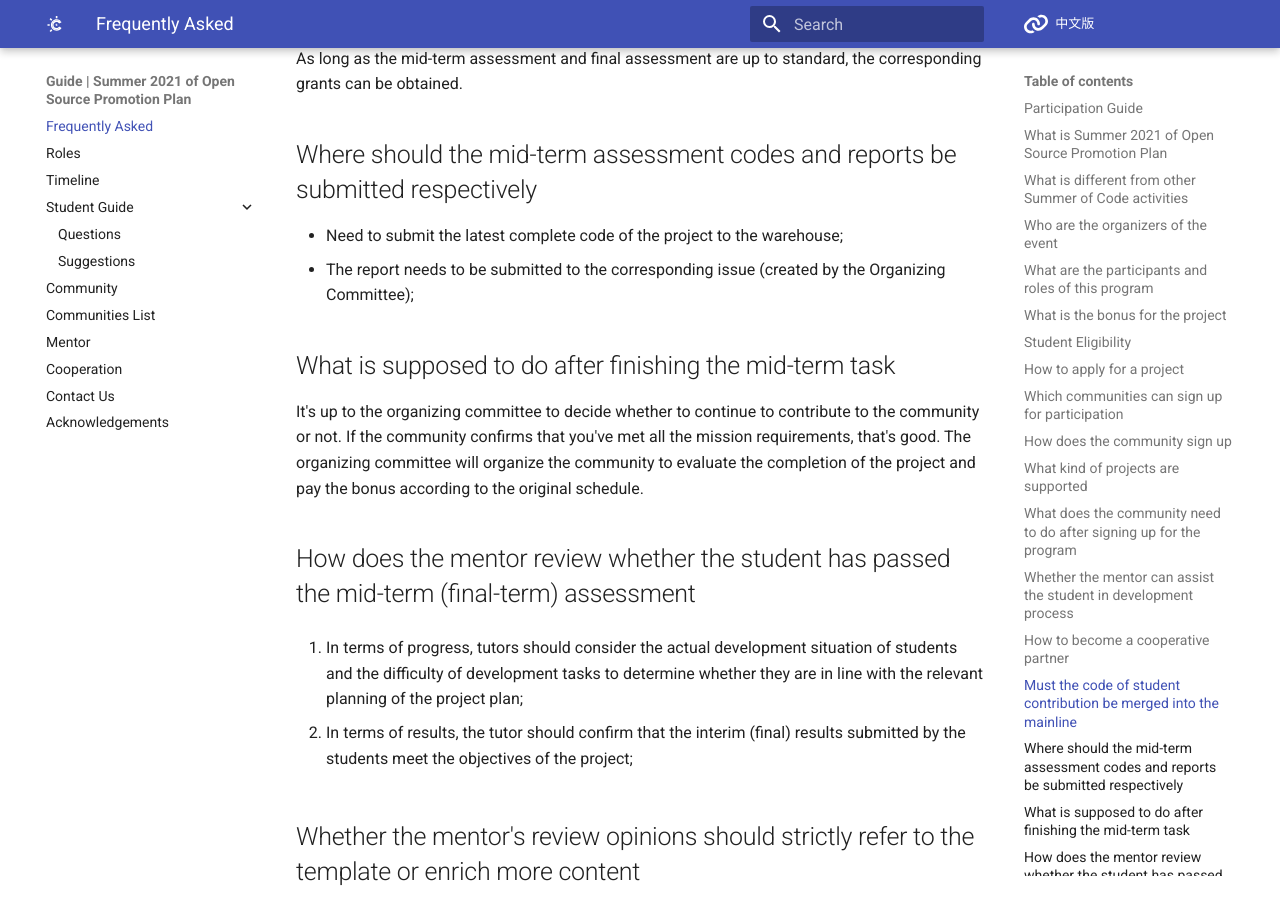
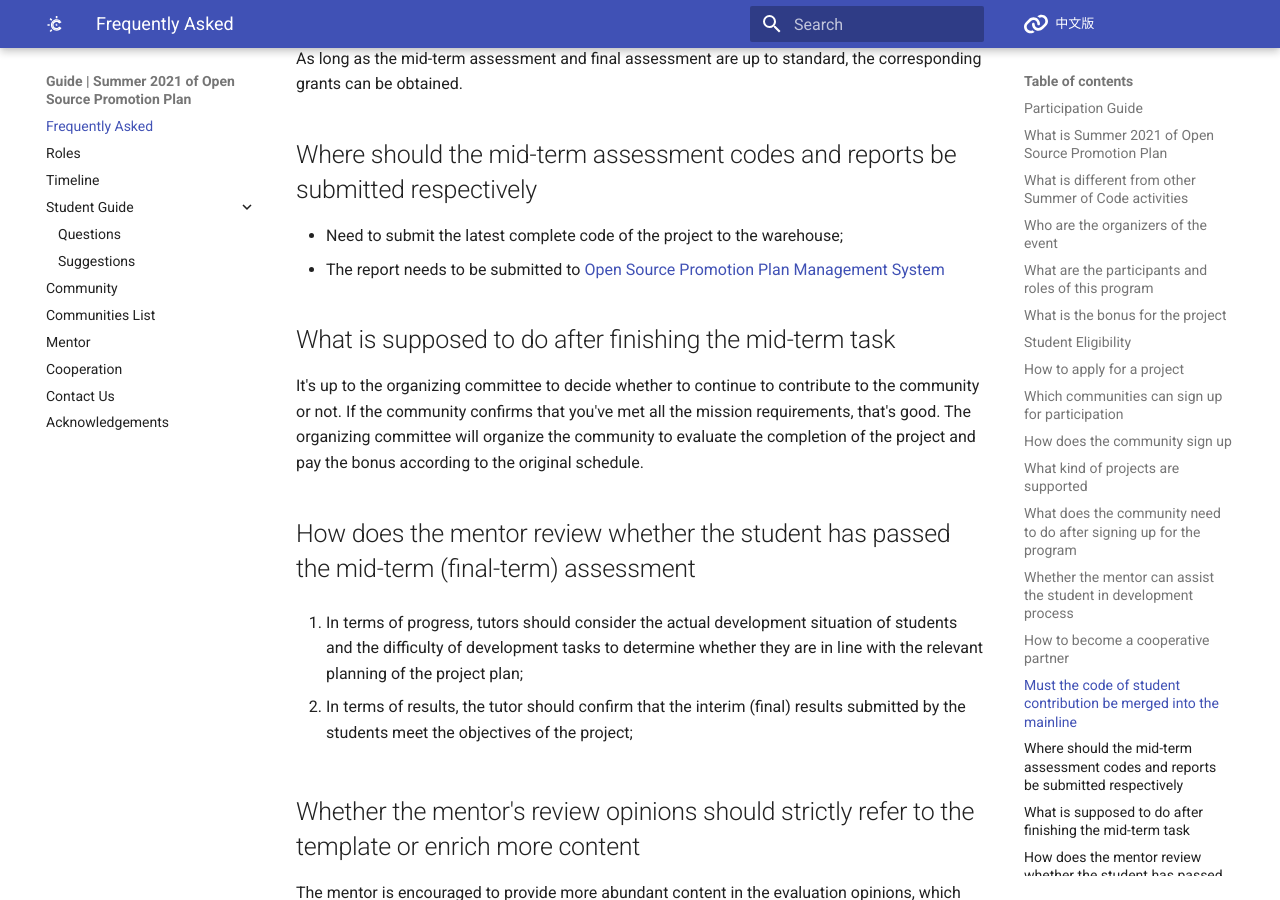
Before and after one commit to summer-ospp/help-en, an MkDocs documentation site: the page built from docs/index.md, in a window 1280 px wide and 900 px high, scrolled down 4312 px. Built offline with MkDocs 1.6.1 and Material for MkDocs 9.7.7, drawn with Linux system fonts in a browser that asks for light colours; comment, search, counter and statistics services are not loaded.

Commit message:
Update index.md

```diff
--- a/docs/index.md
+++ b/docs/index.md
@@ -110,7 +110,7 @@ No, whether it is merged into the main line is only used as a reference for the
 ## Where should the mid-term assessment codes and reports be submitted respectively
 
 - Need to submit the latest complete code of the project to the warehouse;
-- The report needs to be submitted to the corresponding issue (created by the Organizing Committee);
+- The report needs to be submitted to [Open Source Promotion Plan Management System](https://portal.summer-ospp.ac.cn/summer/login)
 
 ## What is supposed to do after finishing the mid-term task
 
```
